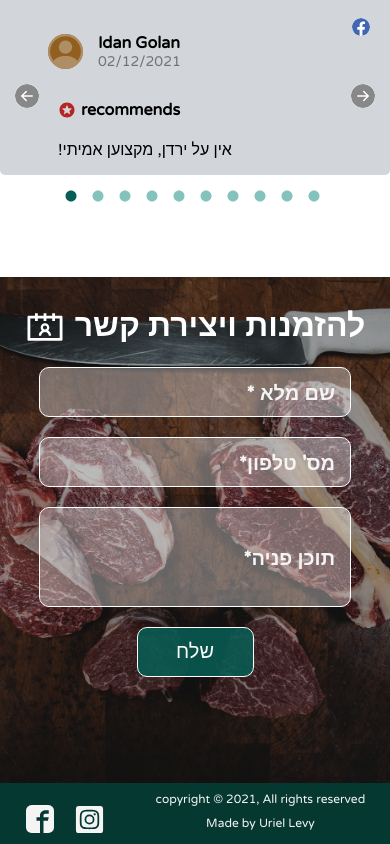
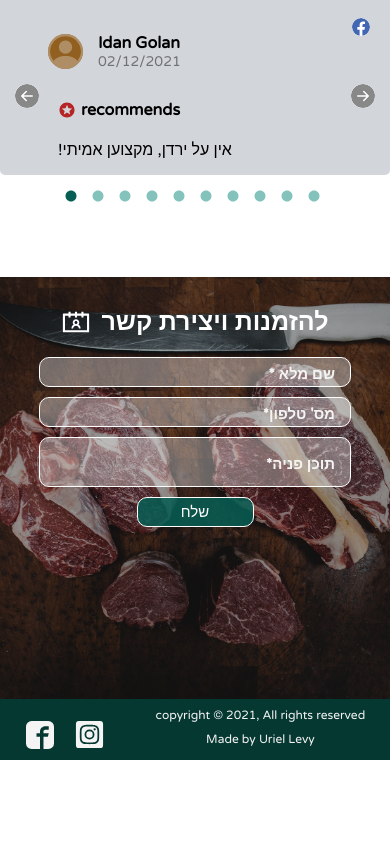
Before and after one commit to uriellevy/Yarden-Balcony-web, a React (Create React App) app: page / in a window 390 px wide. Shown: the part 7078-7922 px from the top of the page. After the commit the page ends 7838 px from the top, so only its background shows below. Built offline with nearby package versions, Linux system fonts and the light colour scheme.

Commit message:
styling changes

```diff
--- a/src/components/styles/Contact.css
+++ b/src/components/styles/Contact.css
@@ -68,6 +68,29 @@
 @media (max-width: 500px) {
   .contact {
     background: url("/src/img/contact.jpg") no-repeat center center/cover;
+    height: 50vh;
+  }
+
+  .contact .contact-header h1 {
+    font-size: 25px;
+  }
+
+  .contact-header .header-icon {
+    font-size: 30px;
+  }
+
+  .form-control {
+    margin-bottom: 10px;
+    height: 30px;
+    font-size: 15px;
+  }
+
+  .form-control::placeholder {
+    font-size: 15px;
+  }
+
+  .form-message {
+    height: 50px;
   }
 }
 
```
